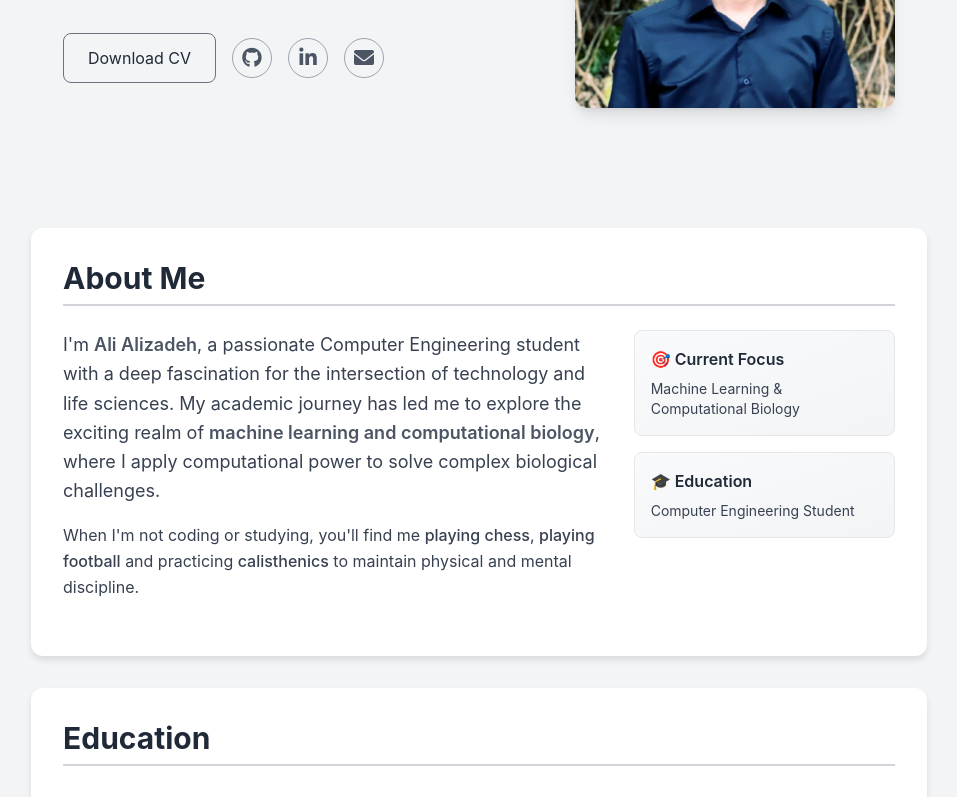
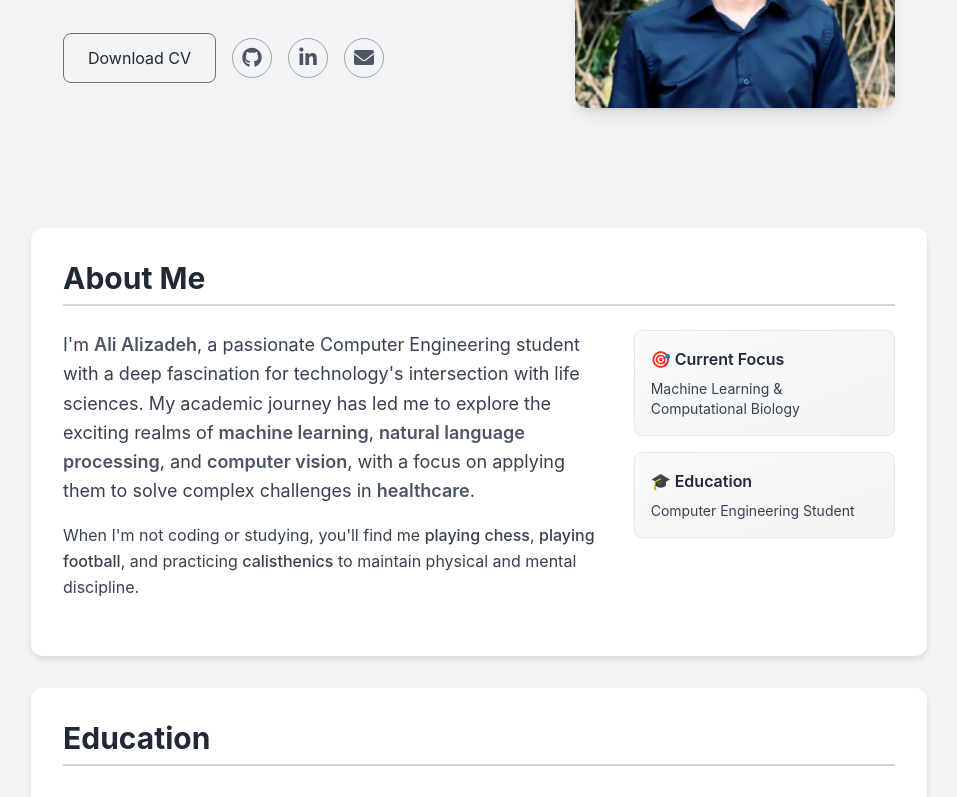
Before and after one commit to AliAlizadeh11/AliAlizadeh, a React (Create React App) app: page / in a window 1280 px wide. Shown: the part 388-1185 px from the top of the page, without its empty margins (161-1118 px from the left). Built offline with nearby package versions, Linux system fonts and the light colour scheme.

Commit message:
fix: issue in about me section

```diff
--- a/src/components/AboutMe.tsx
+++ b/src/components/AboutMe.tsx
@@ -6,19 +6,27 @@ const AboutMe: React.FC = () => {
             <h2 className="text-3xl font-bold section-heading mb-6">About Me</h2>
 
             <div className="grid md:grid-cols-3 gap-6 mb-6">
-                <div className="md:col-span-2">
+                {/* <div className="md:col-span-2">
                     <p className="dark:text-gray-300 text-gray-700 leading-relaxed mb-4 text-lg">
-                        I'm <span className="font-semibold text-gray-600 dark:text-gray-200">Ali Alizadeh</span>, a passionate Computer Engineering student with a deep fascination for the intersection of technology and life sciences. My academic journey has led me to explore the exciting realm of <span className="font-semibold text-gray-600 dark:text-gray-200">machine learning and computational biology</span>, where I apply computational power to solve complex biological challenges.
+                        I'm <span className="font-semibold text-gray-600 dark:text-gray-200">Ali Alizadeh</span>, a passionate Computer Engineering student with a deep fascination for the intersection of technology and life sciences. My academic journey has led me to explore the exciting realm of <span className="font-semibold text-gray-600 dark:text-gray-200">machine learning and healthcare</span>, where I apply computational power to solve complex biological challenges.
                     </p>
-
-                    {/* <p className="dark:text-gray-300 text-gray-700 leading-relaxed mb-4">
-                        My passion for technology began with a curiosity about how complex systems work, which naturally evolved into a desire to build solutions that can make a real impact. I believe in the power of interdisciplinary approaches and enjoy tackling problems that require both technical expertise and creative thinking.
-                    </p> */}
 
                     <p className="dark:text-gray-300 text-gray-700 leading-relaxed">
                         When I'm not coding or studying, you'll find me <span className="font-medium">playing chess</span>, <span className="font-medium">playing football</span> and practicing <span className="font-medium">calisthenics</span> to maintain physical and mental discipline.
                     </p>
+                </div> */}
+
+
+                <div className="md:col-span-2">
+                    <p className="dark:text-gray-300 text-gray-700 leading-relaxed mb-4 text-lg">
+                        I'm <span className="font-semibold text-gray-600 dark:text-gray-200">Ali Alizadeh</span>, a passionate Computer Engineering student with a deep fascination for technology's intersection with life sciences. My academic journey has led me to explore the exciting realms of <span className="font-semibold text-gray-600 dark:text-gray-200">machine learning</span>, <span className="font-semibold text-gray-600 dark:text-gray-200">natural language processing</span>, and <span className="font-semibold text-gray-600 dark:text-gray-200">computer vision</span>, with a focus on applying them to solve complex challenges in <span className="font-semibold text-gray-600 dark:text-gray-200">healthcare</span>.
+                    </p>
+
+                    <p className="dark:text-gray-300 text-gray-700 leading-relaxed">
+                        When I'm not coding or studying, you'll find me <span className="font-medium">playing chess</span>, <span className="font-medium">playing football</span>, and practicing <span className="font-medium">calisthenics</span> to maintain physical and mental discipline.
+                    </p>
                 </div>
+
 
                 <div className="space-y-4">
                     <div className="bg-gradient-to-br from-gray-50 to-gray-100 dark:from-gray-800/50 dark:to-gray-700/50 p-4 rounded-lg border border-gray-200 dark:border-gray-700">
```
Also changed, not shown: 7 other files (tests, documents, lock files or other folders).
